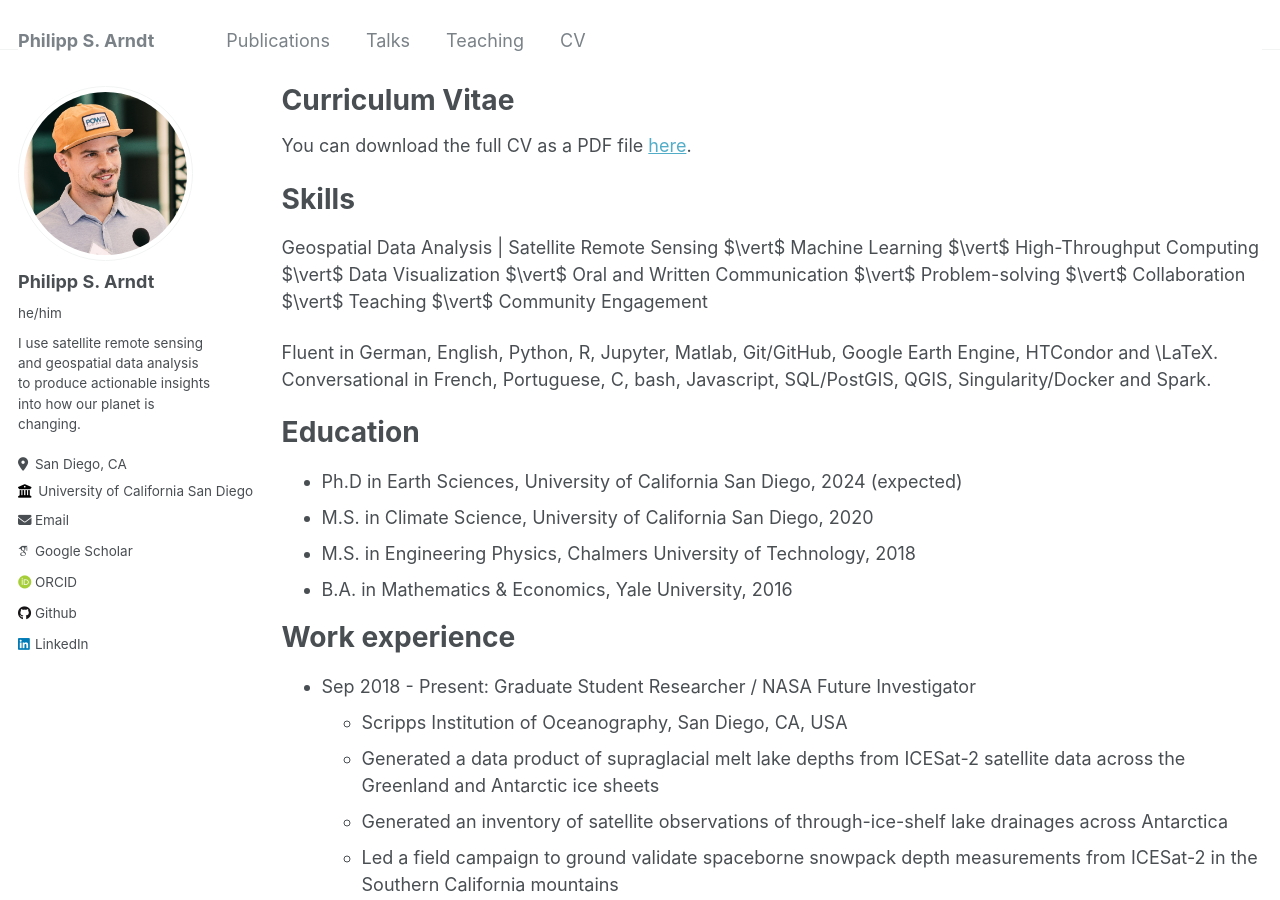
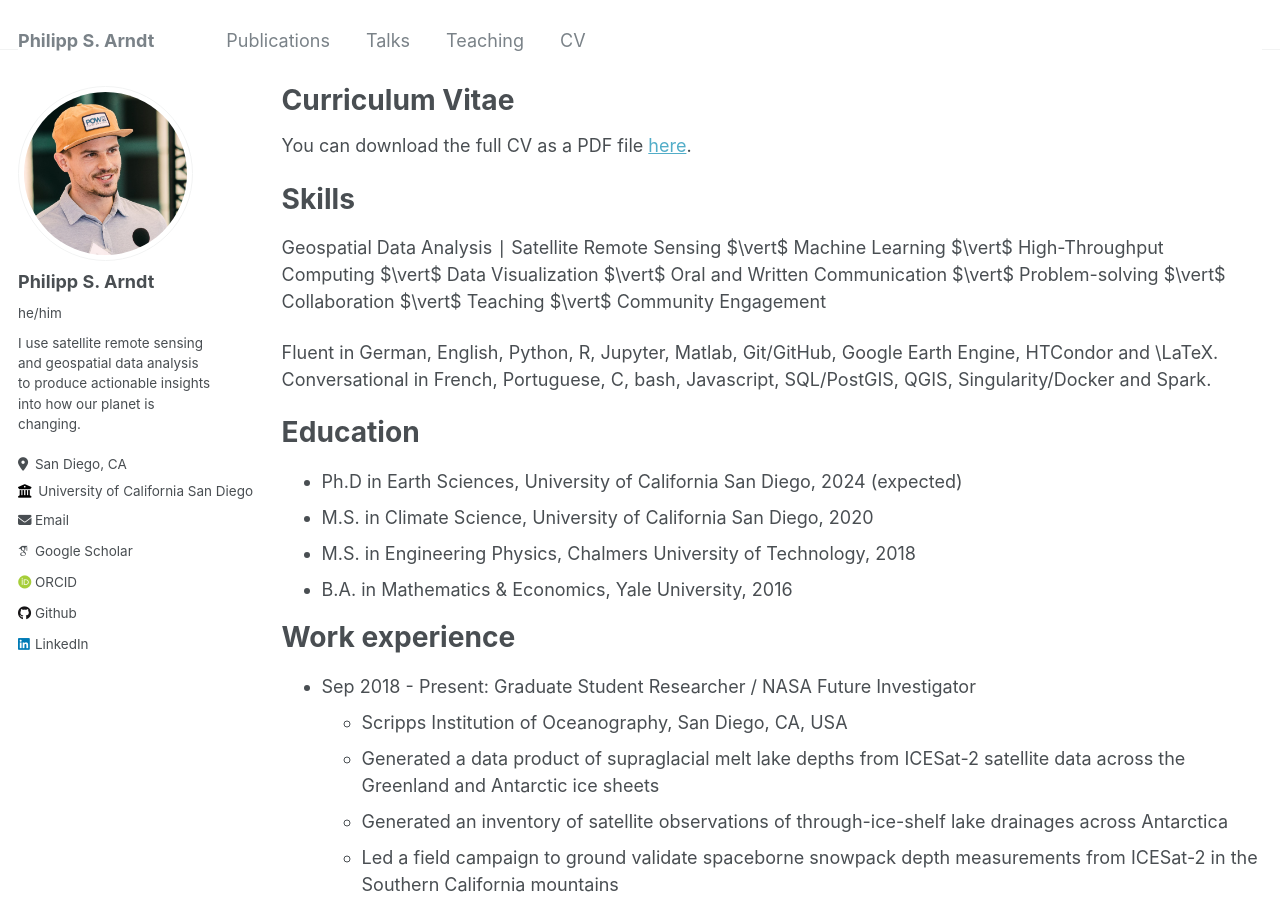
Before and after one commit to fliphilipp/fliphilipp.github.io, a Jekyll site: the page built from _pages/cv.md, in a window 1280 px wide and 900 px high. Built offline with Jekyll 4.4.1, drawn with Linux system fonts in a browser that asks for light colours; some web fonts are replaced.

Commit message:
Update cv.md

```diff
--- a/_pages/cv.md
+++ b/_pages/cv.md
@@ -13,7 +13,7 @@
 
 Skills
 =====
-Geospatial Data Analysis | Satellite Remote Sensing $\vert$ Machine Learning $\vert$ High-Throughput Computing $\vert$ Data Visualization $\vert$ Oral and Written Communication $\vert$ Problem-solving $\vert$ Collaboration $\vert$ Teaching $\vert$ Community Engagement
+Geospatial Data Analysis ∣ Satellite Remote Sensing $\vert$ Machine Learning $\vert$ High-Throughput Computing $\vert$ Data Visualization $\vert$ Oral and Written Communication $\vert$ Problem-solving $\vert$ Collaboration $\vert$ Teaching $\vert$ Community Engagement
 
 Fluent in German, English, Python, R, Jupyter, Matlab, Git/GitHub, Google Earth Engine, HTCondor and \LaTeX. Conversational in French, Portuguese, C, bash, Javascript, SQL/PostGIS, QGIS, Singularity/Docker and Spark.
 
```
